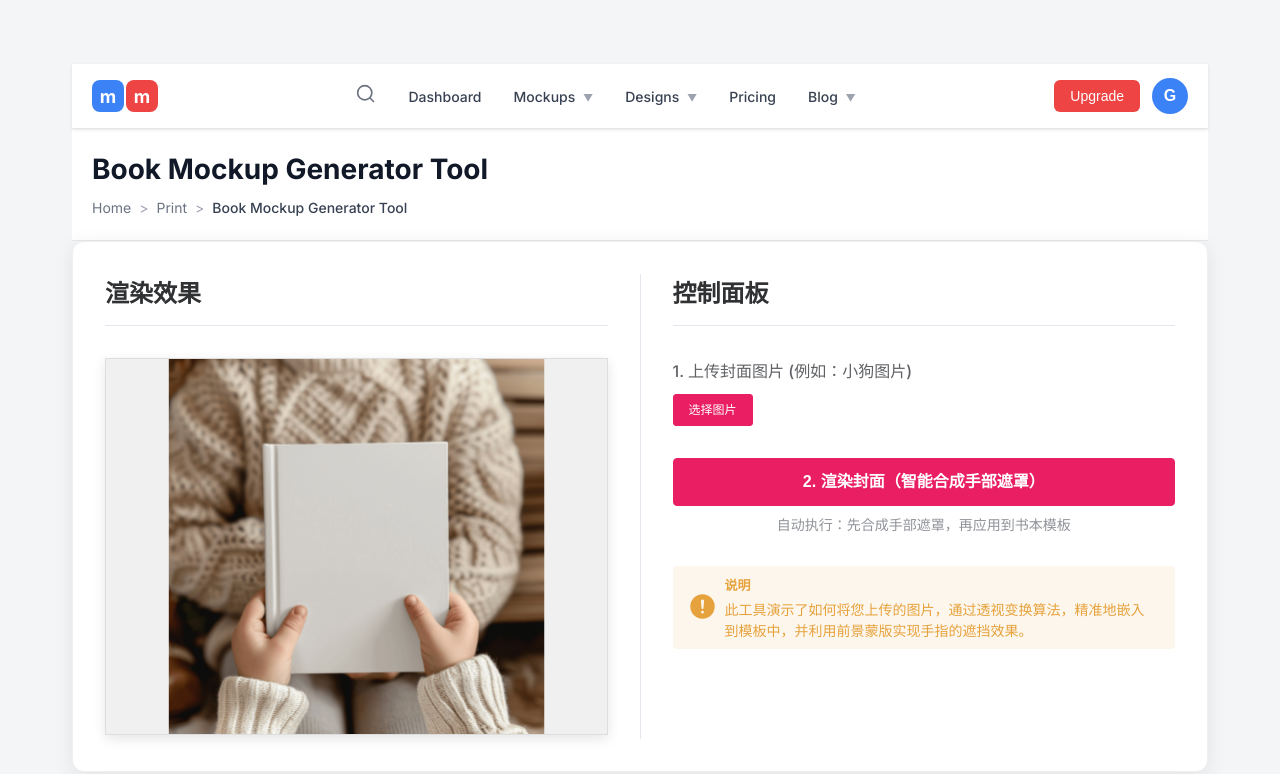
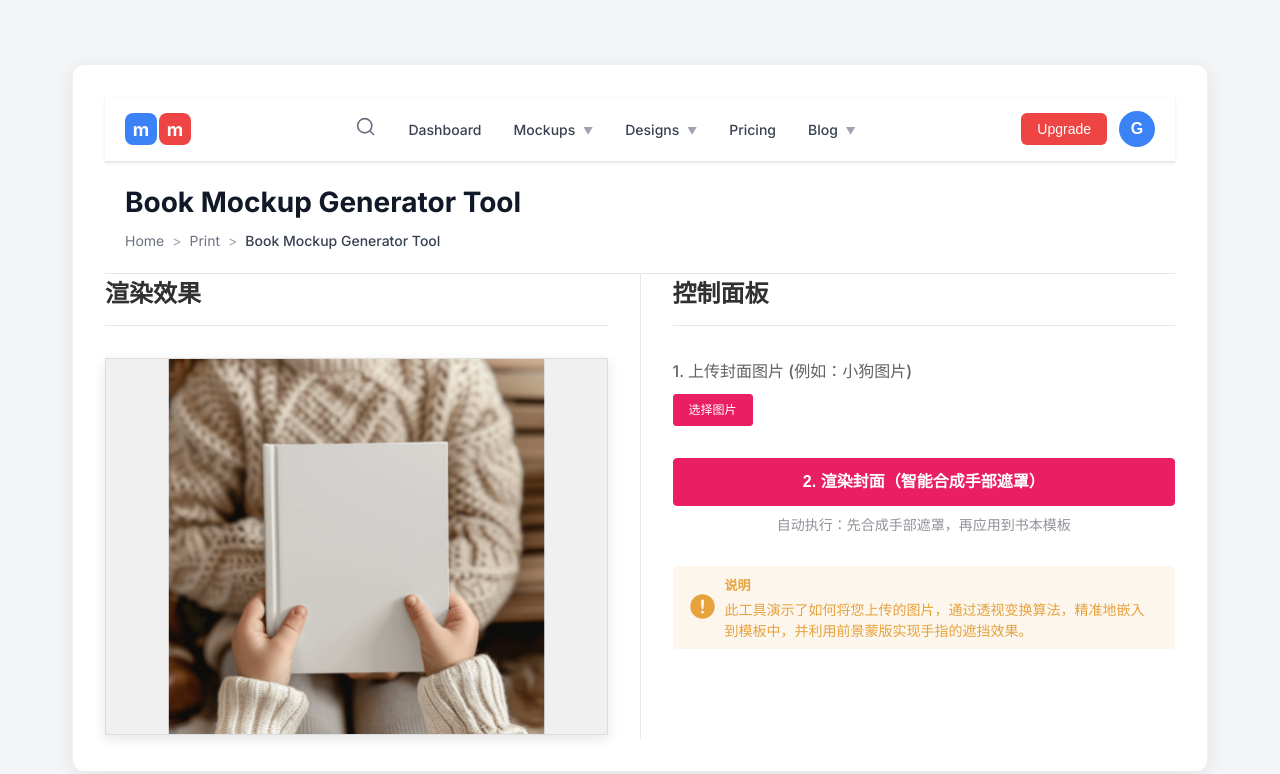
Before and after one commit to dis625406542/bookmockupgenerator, a Vue app in the folder web-ui/: page / in a window 1280 px wide. Shown: the top 774 px of the page. Built offline with nearby package versions, Linux system fonts and the light colour scheme; the HTML template or start-up script is replaced by a standard one.

Commit message:
生成器修改

```diff
--- a/web-ui/src/views/Home.vue
+++ b/web-ui/src/views/Home.vue
@@ -1,10 +1,16 @@
 <template>
   <div class="mockup-tool-container">
-    <!-- 新增的标题栏组件 -->
+    <div class="unified-content-container">
+      <!-- 标题区域 -->
+      <div class="header-section">
         <Header />
         <PageHeader title="Book Mockup Generator Tool" />
+      </div>
 
-    <div class="unified-content-container">
+
+
+      <!-- 功能区域 -->
+      <div class="function-section">
         <!-- 渲染结果 (移到左边) -->
         <div class="result-panel">
           <div class="panel-header">
@@ -68,6 +74,7 @@
               此工具演示了如何将您上传的图片，通过透视变换算法，精准地嵌入到模板中，并利用前景蒙版实现手指的遮挡效果。
             </p>
           </el-alert>
+        </div>
       </div>
     </div>
   </div>
@@ -897,12 +904,29 @@ export default {
 
 .unified-content-container {
   display: flex;
+  flex-direction: column;
   gap: 0;
   background-color: #ffffff;
   padding: 2rem;
   border-radius: 12px;
   box-shadow: 0 4px 20px rgba(0, 0, 0, 0.08);
   border: 1px solid #f0f0f0;
+}
+
+.header-section {
+  width: 100%;
+  padding: 0;
+  background-color: transparent;
+  border-radius: 0;
+  box-shadow: none;
+}
+
+.function-section {
+  display: flex;
+  gap: 0;
+  background-color: transparent;
+  border-radius: 0;
+  box-shadow: none;
 }
 
 .control-panel,
@@ -982,6 +1006,8 @@ export default {
   align-self: stretch;
 }
 
+
+
 .canvas-container {
   width: 100%;
 }
@@ -1006,5 +1032,7 @@ canvas {
     height: 1px;
     margin: 1.5rem 0;
   }
+
+
 }
 </style>
```
Lines whose indentation alone changed are shown as unchanged.
